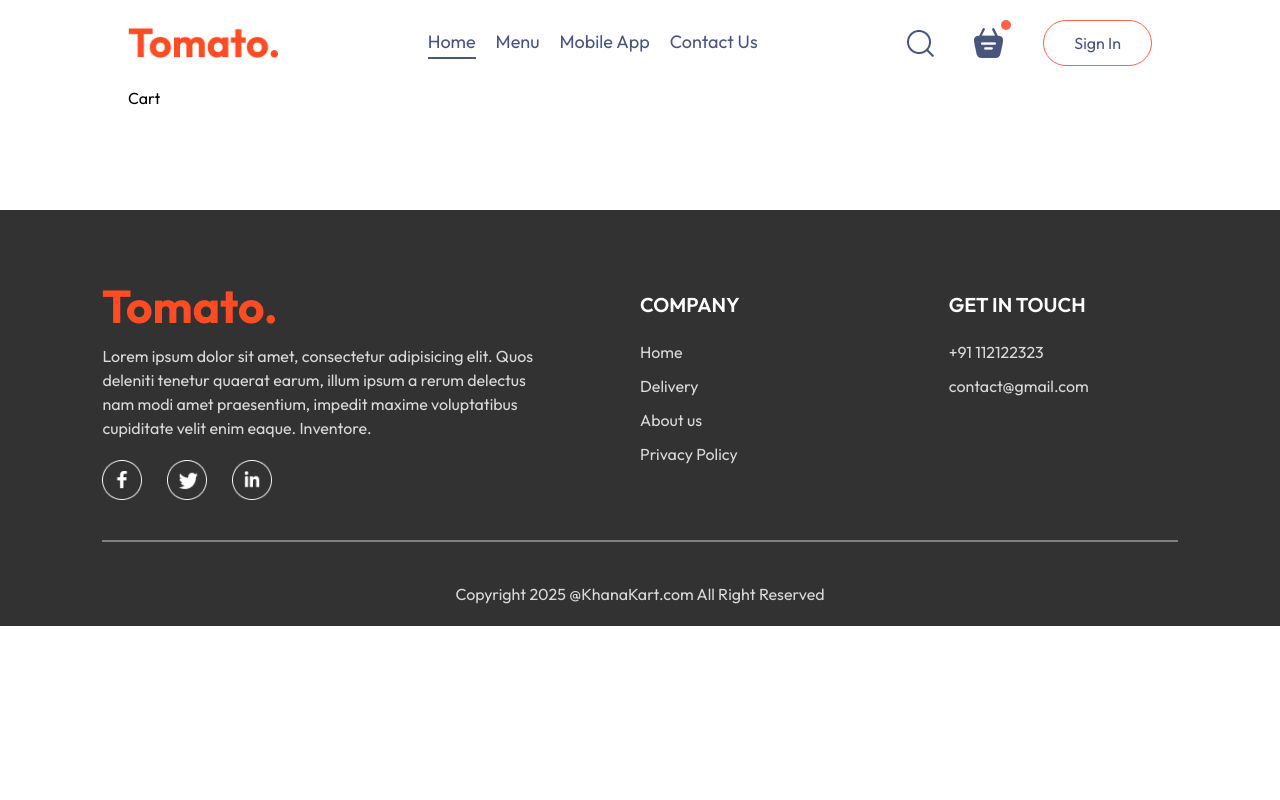
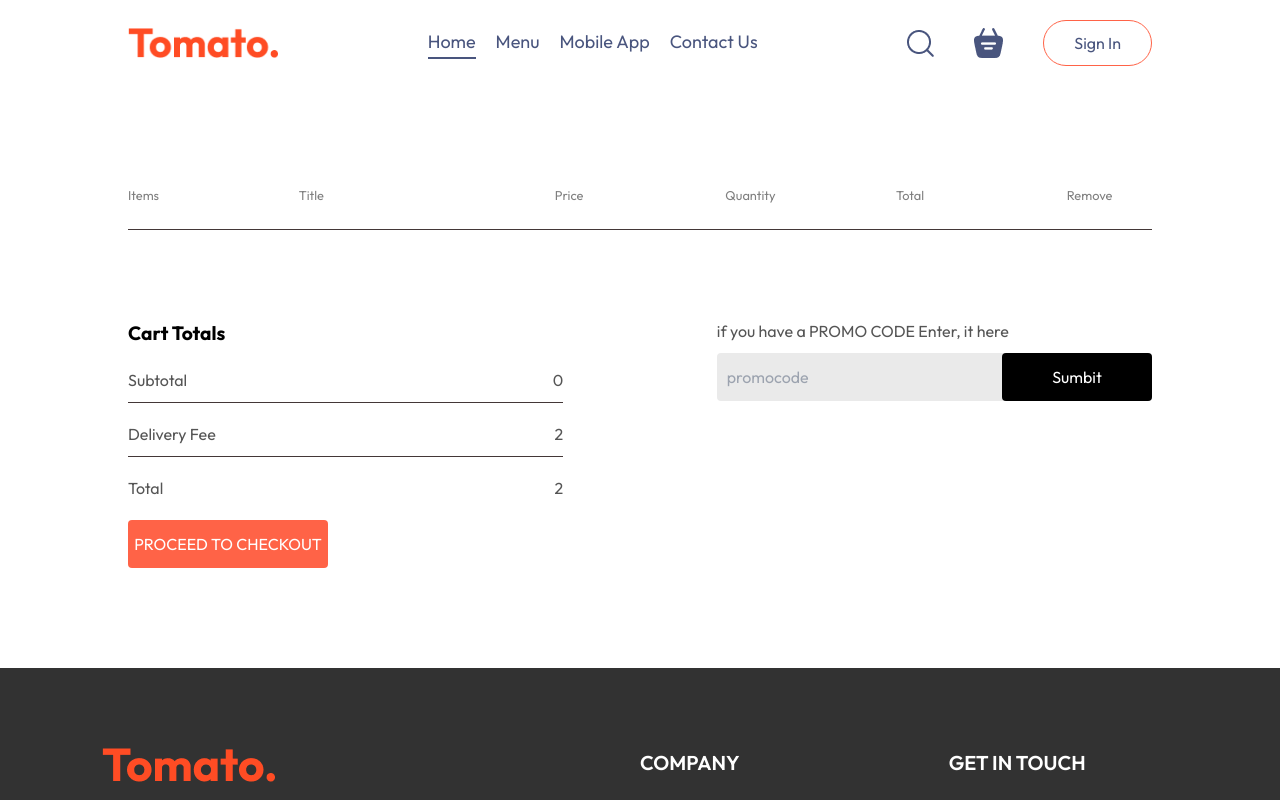
Before and after one commit to singhalharsh1611/KhanaKart, a React (Vite) app in the folder frontend/: page /cart in a window 1280 px wide. Shown: the top 800 px of the page. Built offline with nearby package versions, Linux system fonts and the light colour scheme.

Commit message:
Cart and PlaceOrder component added
Signed-off-by: kickout <goyal08dhruv@gmail.com>

```diff
--- a/frontend/src/components/FoodDisplay/FoodDisplay.jsx
+++ b/frontend/src/components/FoodDisplay/FoodDisplay.jsx
@@ -10,7 +10,7 @@
       <h2>Top dishes near you</h2>
       <div className="food-display-list">
         {food_list.map((item, index) => {
-          {console.log(category,index,item.categroy);}
+          // {console.log(category,index,item.categroy);}
           if (category==="All" || category===item.category) {
             return <FoodItem
             key={index}
--- a/frontend/src/components/Navbar/Navbar.css
+++ b/frontend/src/components/Navbar/Navbar.css
@@ -59,3 +59,48 @@
     right: -8px;
 
 }
+@media (max-width:1050px) {
+    .navbar.logo{
+        width: 140px;
+    }
+    .navbar-menu{
+        gap: 20px;
+        font-size: 17px;
+    }
+    .navbar-right{
+        gap: 30px;
+    }
+    .navbar-right img{
+        width:  22px;
+
+    }
+    .navbar-right button{
+        padding: 8px 25px;
+    }
+}
+@media (max-width:880px) {
+    .navbar .logo{
+        width: 140px;
+
+    }
+    .navbar-menu{
+        gap: 15px;
+        font-size: 15px;
+    }
+    .navbar-right{
+        gap: 20px;
+    }
+    .navbar-right img{
+        width:  20px;
+
+    }
+    .navbar-right button{
+        padding: 7px 20px;
+    }
+}
+@media (max-width:750px) {
+
+    .navbar-menu{
+        display: none;
+    }
+}
--- a/frontend/src/components/Navbar/Navbar.jsx
+++ b/frontend/src/components/Navbar/Navbar.jsx
@@ -1,15 +1,16 @@
-import React, { useState } from 'react'
+import React, { useContext, useState } from 'react'
 import './Navbar.css'
 import { assets } from '../../assets/assets'
 import { Link } from 'react-router-dom';
+import { StoreContext } from '../../context/StoreContext';
 
 const Navbar = ({setShowLogin}) => {
 
     const [menu,setMenu] = useState("home");
-
+    const {getTotalCartAmount } =useContext(StoreContext);
   return (
     <div className='navbar'>
-      <img src={assets.logo} alt="" className="logo" />
+      <Link to="/"><img src={assets.logo} alt="" className="logo" /></Link>
       <ul className="navbar-menu">
         <Link to='/' onClick={()=>setMenu("home")} className={menu==="home"?"active":""}>Home</Link>
         <a href='#explore-menu' onClick={()=>setMenu("menu")} className={menu==="menu"?"active":""}>Menu</a>
@@ -20,8 +21,9 @@
       <div className="navbar-right">
         <img src={assets.search_icon} alt=""/>
         <div className="navbar-search-icon">
-            <img src={assets.basket_icon} alt=""/>
-            <div className="dot"></div>
+           <Link to="/cart"><img src={assets.basket_icon} alt=""/></Link>
+
+            <div className={getTotalCartAmount()?"dot":""}></div>
         </div>
         <button onClick={()=>setShowLogin(true)}>Sign In</button>
       </div>
--- a/frontend/src/context/StoreContext.jsx
+++ b/frontend/src/context/StoreContext.jsx
@@ -19,10 +19,16 @@
     setCartItems((prev)=>({...prev,[itemId]:prev[itemId]-1}))
   }
 
-useEffect(()=>{
-  console.log(cartItems);
-},[cartItems])
-
+  const getTotalCartAmount=()=>{
+    let totalAmount=0;
+    for(const item in cartItems){
+      if(cartItems[item]>0){
+        let itemInfo = food_list.find((product)=>product._id === item);
+        totalAmount += itemInfo.price * cartItems[item];
+      }
+    }
+    return totalAmount;
+  }
 
 
 
@@ -31,7 +37,8 @@
     cartItems,
     setCartItems,
     addtoCart,
-    removeFromCart
+    removeFromCart,
+    getTotalCartAmount
   };
   return (
     <StoreContext.Provider value={contextValue}>
--- a/frontend/src/pages/Cart/Cart.css
+++ b/frontend/src/pages/Cart/Cart.css
@@ -0,0 +1,99 @@
+.cart{
+    margin-top: 100px;
+}
+.cart-items-title{
+    display: grid;
+    grid-template-columns: 1fr 1.5fr 1fr 1fr 1fr 0.5fr;
+    align-items: center;
+    color: grey;
+    font-size: max(1vw,12px);
+}
+.cart-items-item{
+    margin: 10px 0px;
+    color: black;
+}
+.cart-items-item img{
+    width:  50px;
+
+}
+.cart hr{
+    height: 10px;
+
+    border-color: #433737;
+    /* border: none; */
+}
+.cart-items-item .cross{
+    cursor: pointer;
+}
+.cart-bottom h2{
+    font-weight: 700;
+    font-size: larger;
+}
+.cart-bottom{
+    margin-top: 80px;
+    display: flex;
+    justify-content: space-between;
+    gap: max(20px,12vw);
+}
+.cart-total{
+    flex: 1;
+    display: flex;
+    flex-direction: column;
+    gap: 20px;
+}
+.cart-total-details{
+    display: flex;
+    justify-content: space-between;
+    color: #555;
+}
+.cart-total hr{
+    margin: 10px 0px;
+}
+.cart-total button{
+    border: none;
+    color: white;
+    background-color: tomato;
+    width: max(15vw,200px);
+    padding: 12px 0px;
+    border-radius: 4px;
+    cursor: pointer;
+}
+.cart-promocode{
+    flex: 1;
+}
+.cart-promocode p{
+    color: #555;
+}
+.cart-promocode-input{
+    margin-top: 10px;
+    display: flex;
+    justify-content: space-between;
+    align-items: center;
+    background-color: #eaeaea;
+    border-radius: 4px;
+
+
+}
+
+.cart-promocode-input input{
+    background: transparent;
+    border: none;
+    outline: none;
+    padding-left: 10px;
+}
+.cart-promocode-input button{
+    width: max(10vw,150px);
+    background-color: black;
+    color: white;
+    border-radius: 4px;
+  padding: 12px 15px;
+    border: none;
+}
+@media (max-width : 750px) {
+    .cart-bottom{
+        flex-direction:column-reverse ;
+    }
+    .cart-promocode{
+        justify-content: start;
+    }
+}
--- a/frontend/src/pages/Cart/Cart.jsx
+++ b/frontend/src/pages/Cart/Cart.jsx
@@ -1,9 +1,72 @@
-import React from 'react'
+import React, { useContext } from 'react'
 import './Cart.css'
+import { StoreContext } from '../../context/StoreContext'
+import { useNavigate } from 'react-router-dom';
 const Cart = () => {
+  const { cartItems, food_list, removeFromCart,getTotalCartAmount } = useContext(StoreContext);
+  const navigate = useNavigate();
   return (
-    <div>
-      Cart
+    <div className='cart'>
+      <div className="cart-items">
+        <div className="cart-items-title">
+          <p>Items</p>
+          <p>Title</p>
+          <p>Price</p>
+          <p>Quantity</p>
+          <p>Total</p>
+          <p>Remove</p>
+        </div>
+        <br />
+        <hr />
+        {food_list.map((item, index) => {
+          if (cartItems[item._id] > 0) {
+            return (
+              <div>
+                <div key={index} className="cart-items-title cart-items-item">
+                  <img src={item.image} alt="" />
+                  <p>{item.name}</p>
+                  <p>${item.price}</p>
+                  <p>{cartItems[item._id]}</p>
+                  <p>${item.price * cartItems[item._id]}</p>
+                  <p onClick={()=>{removeFromCart(item._id)}} className='cross'>x</p>
+                </div>
+                <hr />
+              </div>
+            )
+          }
+        })}
+      </div>
+      <div className="cart-bottom">
+        <div className="cart-total">
+            <h2>Cart Totals</h2>
+            <div>
+              <div className="cart-total-details">
+                <p>Subtotal</p>
+                <p>{getTotalCartAmount()}</p>
+              </div>
+              <hr />
+              <div className="cart-total-details">
+                <p>Delivery Fee</p>
+                <p>{2}</p>
+              </div>
+              <hr />
+              <div className="cart-total-details">
+                <p>Total</p>
+                <p>{getTotalCartAmount() + 2 }</p>
+              </div>
+            </div>
+            <button onClick={()=>navigate("/order")}>PROCEED TO CHECKOUT</button>
+        </div>
+        <div className="cart-promocode">
+            <div>
+              <p>if you have a PROMO CODE Enter, it here </p>
+              <div className="cart-promocode-input">
+                <input type="text" placeholder='promocode' />
+                <button>Sumbit</button>
+              </div>
+            </div>
+        </div>
+      </div>
     </div>
   )
 }
--- a/frontend/src/pages/PlaceOrder/PlaceOrder.css
+++ b/frontend/src/pages/PlaceOrder/PlaceOrder.css
@@ -0,0 +1,41 @@
+.place-order {
+    display: flex;
+    align-items: start;
+    justify-content: space-between;
+    gap: 50px;
+    margin-top: 100px;
+}
+
+.place-order-left {
+    width: 100%;
+    max-width: max(30%, 500px);
+}
+
+.place-order-left .title {
+    font-size: 30px;
+    font-weight: 600;
+    margin-bottom: 50px;
+}
+
+.place-order-left input {
+    margin-bottom: 15px;
+    width: 100%;
+    padding: 10px;
+    border: 1px solid #c5c5c5;
+    border-radius: 4px;
+    outline-color: tomato;
+}
+
+.place-order-left .multi-fields {
+    display: flex;
+    gap: 10px;
+}
+
+.place-order-right {
+    width: 100%;
+    max-width: max(40%, 500px);
+}
+
+.place-order .cart-total button {
+    margin-top: 30px;
+}
--- a/frontend/src/pages/PlaceOrder/PlaceOrder.jsx
+++ b/frontend/src/pages/PlaceOrder/PlaceOrder.jsx
@@ -1,10 +1,55 @@
-import React from 'react'
+import React, { useCallback, useContext } from 'react'
 import "./PlaceOrder.css"
+import { StoreContext } from '../../context/StoreContext'
 const PlaceOrder = () => {
+  const {getTotalCartAmount}=useContext(StoreContext);
   return (
-    <div>
-      PlaceOrder
-    </div>
+    <form className='place-order'>
+      <div className="place-order-left">
+        <p className="title">Delivery Information</p>
+        <div className="multi-fields">
+          <input type="text" placeholder='First name' />
+          <input type="text" placeholder='Last name' />
+
+        </div>
+        <input type="text" placeholder='Email Address' />
+        <input type="text" placeholder='Street'  />
+        <div className="multi-fields">
+            <input type="email" placeholder='City' />
+            <input type="text" placeholder='State' />
+        </div>
+        <div className="multi-fields">
+          <input type="text" placeholder='Zip code' />
+          <input type="text" placeholder='Country' />
+        </div>
+        <input type="text" placeholder='Phone' />
+
+
+      </div>
+      <div className="place-order-right">
+      <div className="cart-total">
+            <h2>Cart Totals</h2>
+            <div>
+              <div className="cart-total-details">
+                <p>Subtotal</p>
+                <p>{getTotalCartAmount()}</p>
+              </div>
+              <hr />
+              <div className="cart-total-details">
+                <p>Delivery Fee</p>
+                <p>{2}</p>
+              </div>
+              <hr />
+              <div className="cart-total-details">
+                <p>Total</p>
+                <p>{getTotalCartAmount() + 2 }</p>
+              </div>
+            </div>
+            <button>PROCEED TO PAYMENT</button>
+        </div>
+      </div>
+
+    </form>
   )
 }
 
```
